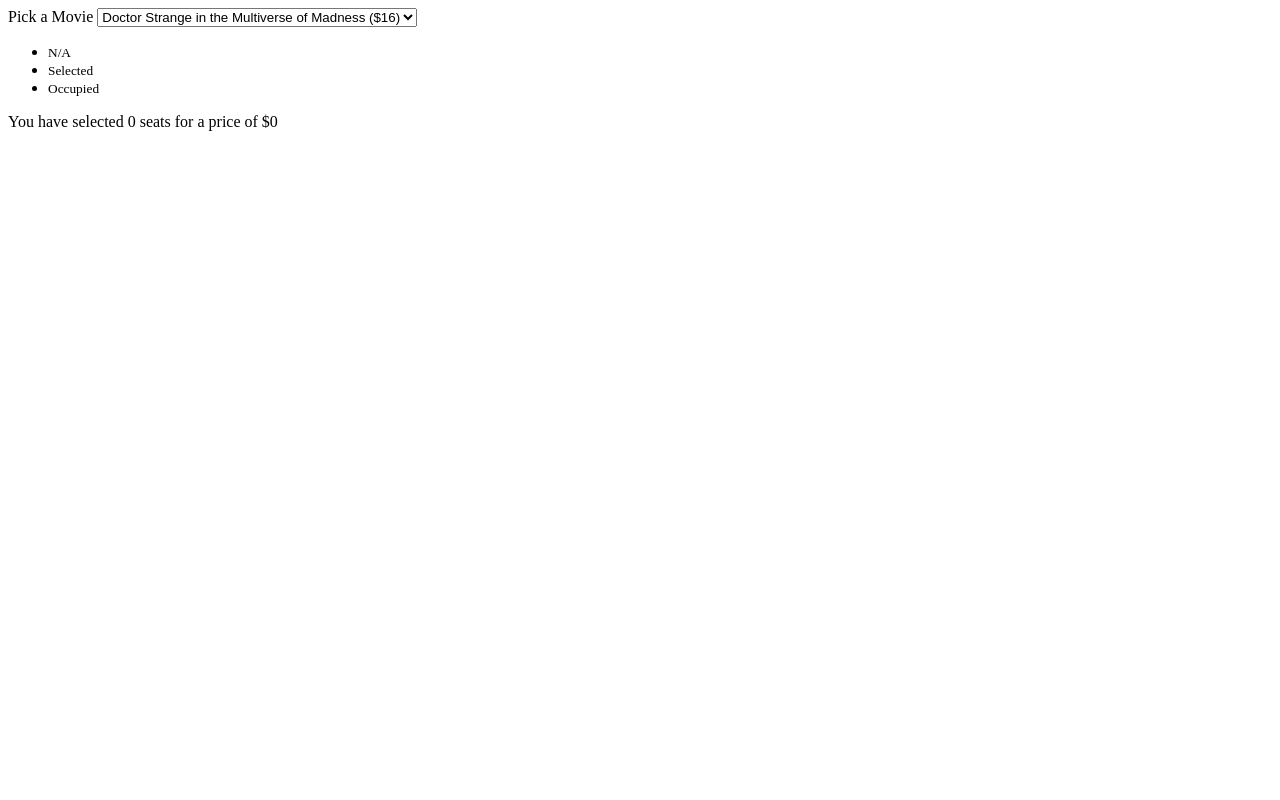
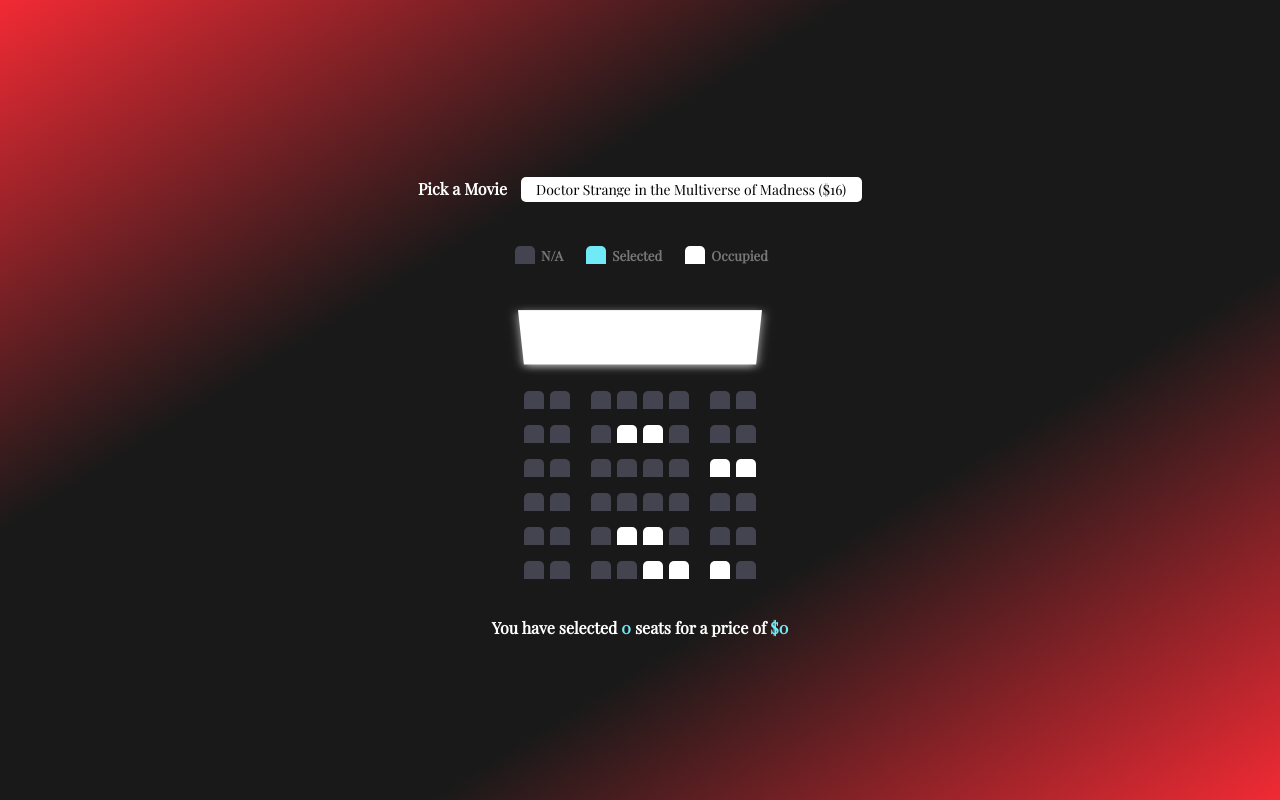
Before and after one commit to MaryAngelique/movie-seat-booking-1, a plain HTML site: page index.html in a window 1280 px wide. Drawn offline with nearby package versions, Linux system fonts and the light colour scheme.

Commit message:
Implemented styling to render the seating chart and movie selection

```diff
--- a/style.css
+++ b/style.css
@@ -0,0 +1,125 @@
+@import url('https://fonts.googleapis.com/css2?family=Playfair+Display&display=swap');
+
+* {
+    box-sizing: border-box;
+}
+
+body {
+    font-family: 'Playfair Display', serif;
+    font-weight: bold;
+    background-image: linear-gradient(
+        to bottom right,
+        #f0131ee6,
+        #000000e6,
+        #000000e6,
+        #f0131ee6);
+    color: #fff;
+    display: flex;
+    flex-direction: column;
+    align-items: center;
+    justify-content: center;
+    height: 100vh;
+    overflow: hidden;
+    margin: 0;
+}
+
+.movie-container {
+    margin: 20px 0;
+}
+
+.movie-container select {
+    font-family: 'Playfair Display', serif;
+    background-color: #fff;
+    border: 0;
+    border-radius: 5px;
+    font-size: 14px;
+    margin-left: 10px;
+    padding: 5px 15px 5px 15px;
+    -moz-appearance: none;
+    -webkit-appearance: none;
+    appearance: none;
+}
+
+.container {
+    perspective: 1000px;
+    margin-bottom: 30px;
+}
+
+.seat {
+    background-color: #444451;
+    height: 18px;
+    width: 20px;
+    margin: 3px;
+    border-top-left-radius: 5px;
+    border-top-right-radius: 5px;
+}
+
+.seat.selected {
+    background-color: #6feaf6;
+}
+
+.seat.occupied {
+    background-color: #fff;
+}
+
+.seat:nth-of-type(2) {
+    margin-right: 18px;
+}
+
+.seat:nth-last-of-type(2) {
+    margin-left: 18px;
+}
+
+.seat:not(.occupied):hover {
+    cursor: pointer;
+    transform: scale(1.2);
+}
+
+.showcase.seat:not(.occupied):hover {
+    cursor: poidefaultnter;
+    transform: scale(1);
+}
+
+.showcase {
+    background: rgba(0, 0, 0, 0, 0.1);
+    padding: 5px 10px;
+    border-radius: 5px;
+    color: #777;
+    list-style-type: none;
+    display: flex;
+    justify-content: space-between;
+}
+
+.showcase li {
+    display: flex;
+    align-items: center;
+    justify-content: center;
+    margin: 0 10px;
+}
+
+.showcase li small {
+    margin-left: 3px;
+}
+
+.row {
+    display: flex;
+    margin-top: 10px;
+}
+
+.screen {
+    background-color: #fff;
+    width: 100%;
+    height: 70px;
+    margin: 15px 0;
+    transform: rotateX(-45deg);
+    box-shadow: 0 3px 10px rgba(255, 255, 255, 0.7);
+}
+
+p.text {
+    margin: 5px 0;
+}
+
+p.text span {
+    color: #6feaf6;
+    font-weight: 700;
+}
```
Also changed, not shown: index.html (+2 -1 lines), 1 other file.
